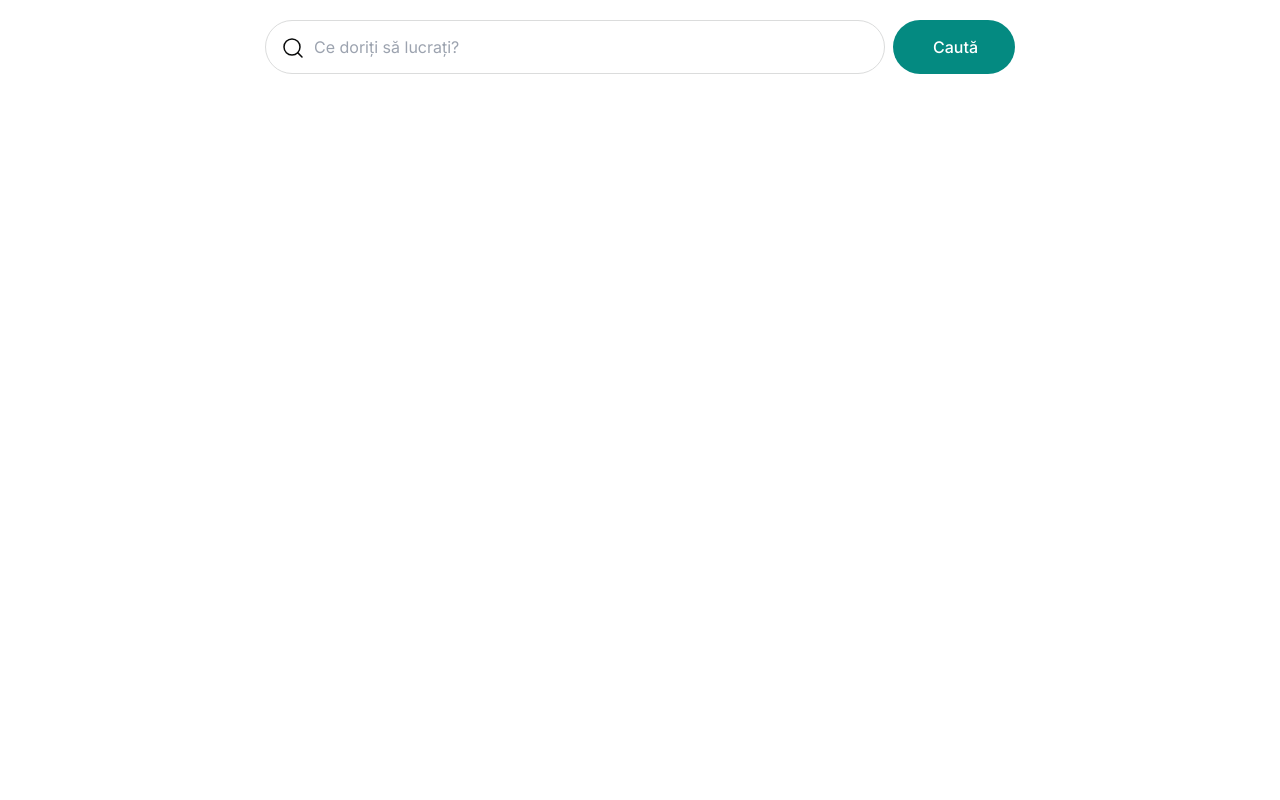
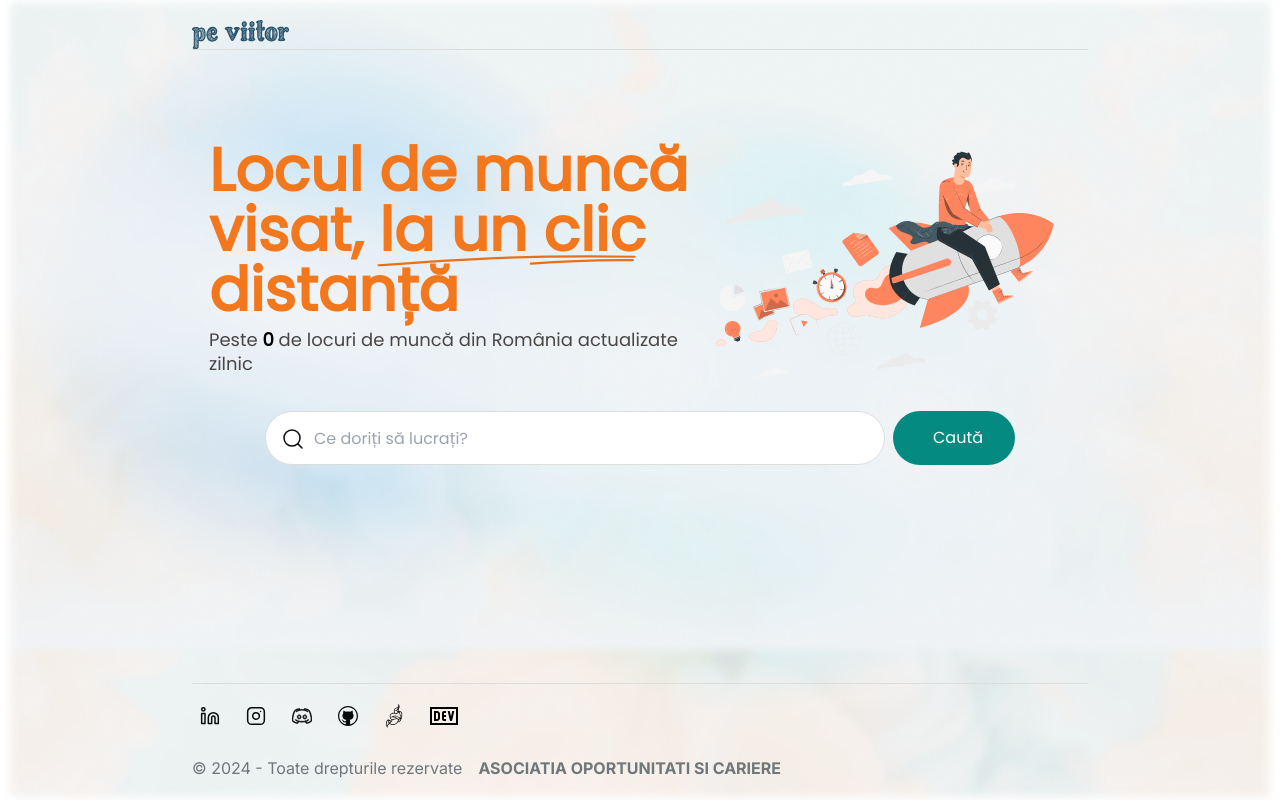
Before and after one commit to peviitor-ro/search_engine_next_js, a Next.js app: page / in a window 1280 px wide. Built offline with nearby package versions, Linux system fonts and the light colour scheme; no server answers.

Commit message:
add landing page css

```diff
--- a/src/app/context/JobProvider.tsx
+++ b/src/app/context/JobProvider.tsx
@@ -1,6 +1,6 @@
 "use client";
 
-import React, { createContext, useContext, useState, useEffect } from "react";
+import { createContext, useContext, useState, useEffect } from "react";
 import { JobsResults } from "@/models/Jobs";
 import { createSearchString } from "@/lib/createSearchString";
 import fetchData from "@/lib/fetchData";
--- a/src/app/globals.css
+++ b/src/app/globals.css
@@ -4,30 +4,21 @@
 
 @font-face {
   font-family: "JustMandrone";
-  src: url("/fonts/Just-Mandrawn.ttf") format("truetype");
+  src: url("../app/assets/fonts/Just-Mandrawn.ttf") format("truetype");
 }
 
 @font-face {
   font-family: "PoppinsLight";
-  src: url("/fonts/Poppins-Light.ttf") format("truetype");
+  src: url("../app/assets/fonts/Poppins-Light.ttf") format("truetype");
 }
 
 @font-face {
   font-family: "PoppinsRegular";
-  src: url("/fonts/Poppins-Regular.ttf") format("truetype");
+  src: url("../app/assets/fonts/Poppins-Regular.ttf") format("truetype");
 }
 
-body {
-  margin: 0;
-  font-family: -apple-system, BlinkMacSystemFont, "Segoe UI", "Roboto", "Oxygen",
-    "Ubuntu", "Cantarell", "Fira Sans", "Droid Sans", "Helvetica Neue",
-    sans-serif;
-  -webkit-font-smoothing: antialiased;
-  -moz-osx-font-smoothing: grayscale;
-  overflow-x: none;
+.landing-page {
+  background: url("../app/assets/images/landing-cover.png") no-repeat center
+    center fixed;
+  background-size: cover;
 }
-
-code {
-  font-family: source-code-pro, Menlo, Monaco, Consolas, "Courier New",
-    monospace;
-}
--- a/src/app/page.tsx
+++ b/src/app/page.tsx
@@ -1,9 +1,47 @@
+"use client";
+import Image from "next/image";
 import Search from "./components/Search";
+import peViitorLogo from "@/app/assets/svg/logo.svg";
+import racheta from "@/app/assets/svg/racheta.svg";
+import dungi from "@/app/assets/svg/dungi.svg";
+import { useJobsContext } from "./context/JobProvider";
+import Footer from "./components/Footer";
 
 export default function Home() {
+  const { jobs } = useJobsContext();
+  const { numFound } = jobs;
+
   return (
-    <>
-      <Search />
-    </>
+    <div className="landing-page flex flex-col justify-between items-center py-5 min-h-[100vh]">
+      <nav className="w-[70%] md:w-[70%] border-b border-border_grey">
+        <Image src={peViitorLogo} alt="peviitor-logo" />
+      </nav>
+      <main className="w-[70%] flex flex-wrap justify-center md:gap-2 lg:gap-0 items-center sm:items-start mt-[2em] mb-[10em] font-PoppinsRegular text-left">
+        <div className="order-1">
+          <div className="relative w-[300px] md:w-[486px] lg:w-[340px] xl:w-[486px]">
+            <h1 className="text-text_orange text-[40px] md:text-[44px] xl:text-6xl font-semibold  mb-2 leading-[110%]">
+              Locul de muncă visat,
+              <Image
+                src={dungi}
+                alt="dungi"
+                className="absolute top-[128px] left-[-30px] scale-[0.7] md:scale-[0.9] md:top-[90px] md:left-[-30px] lg:top-[140px] lg:left-[-50px] lg:scale-[0.7] xl:top-[115px] xl:left-[180px] xl:scale-110"
+              />{" "}
+              la un clic distanță
+            </h1>
+            <h4 className="text-lg leading-6 text-text_grey">
+              Peste <strong className="text-black">{numFound}</strong> de locuri
+              de muncă din România actualizate zilnic
+            </h4>
+          </div>
+        </div>
+        <div className="order-3 lg:order-1">
+          <Image src={racheta} alt="racheta" />
+        </div>
+        <div className="order-2 lg:order-2  2xl:shrink-0 2xl:grow-0 2xl:basis-[80%]">
+          <Search />
+        </div>
+      </main>
+      <Footer />
+    </div>
   );
 }
--- a/tailwind.config.ts
+++ b/tailwind.config.ts
@@ -7,6 +7,11 @@ const config: Config = {
     "./src/app/**/*.{js,ts,jsx,tsx,mdx}",
   ],
   theme: {
+    fontFamily: {
+      PoppinsLight: ["PoppinsLight", "sans-serif"],
+      JustMandrone: ["JustMandrone", "sans-serif"],
+      PoppinsRegular: ["PoppinsRegular", "sans-serif"],
+    },
     screens: {
       sm: "640px",
       md: "768px",
@@ -21,7 +26,7 @@ const config: Config = {
         border_grey_lighter: "#dfe3e6",
         text_orange: "#f3781d",
         text_ink_black: "#090a0a",
-        text_grey: "#979c9e",
+        text_grey: "#4b4646",
         text_grey_darker: "#6f777a",
         background_green: "#048a81",
         background_grey: "#f0f3f6",
```
Also changed, not shown: src/app/assets/svg/dev_icon.svg (added).
